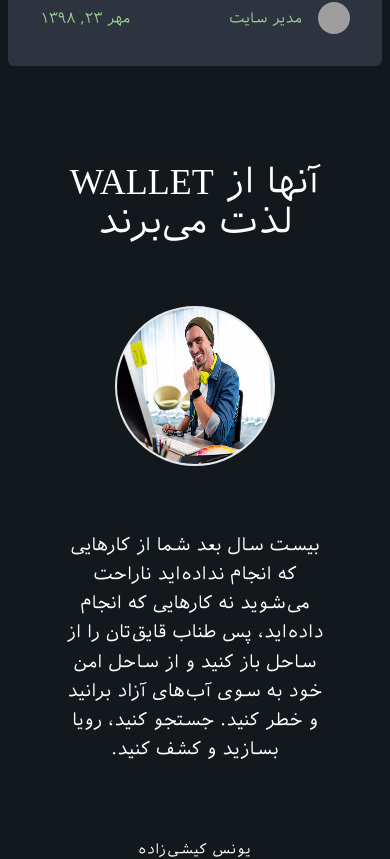
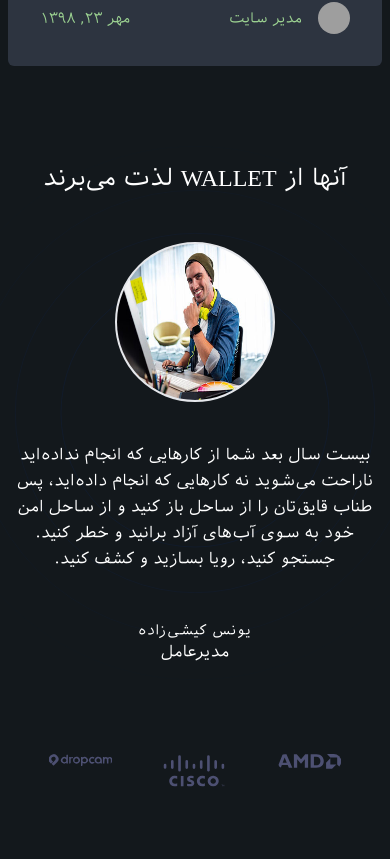
Before and after one commit to Aydin-lip/wallet, a Next.js app: page / in a window 390 px wide. Shown: the part 5367-6226 px from the top of the page. Built offline with nearby package versions, Linux system fonts and the light colour scheme; grey boxes are pictures that could not be loaded.

Commit message:
Set responsive sixth section

```diff
--- a/src/components/home/sixthSection.jsx
+++ b/src/components/home/sixthSection.jsx
@@ -14,27 +14,27 @@ export default function Testimony() {
   return (
     <section className="mt-20">
       <div
-        className="w-3/4 lg-w-1/2 mx-auto lg:mb-0 p-4 text-white flex flex-col items-center"
+        className="w-full min-[400px]:w-3/4 lg-w-1/2 mx-auto lg:mb-0 p-4 text-white flex flex-col items-center"
         style={sectionStyle}
       >
-        <h3 className="text-4xl lg:text-5xl mb-16 text-center">
+        <h3 className="text-2xl min-[400px]:text-4xl lg:text-5xl mb-12 min-[400px]:mb-16 text-center">
           آنها از WALLET لذت می‌برند
         </h3>
-        <div className="h-full flex flex-col md:flex-row text-center md:text-right items-center gap-8">
+        <div className="h-full flex flex-col md:flex-row text-center md:text-right items-center gap-2 min-[400px]:gap-8">
           <Image
             alt="testimonial"
             className="w-40 h-40 mb-8 flex-shrink-0 object-center rounded-full inline-block border-2 border-gray-200 bg-gray-100"
             src={Avatar}
           />
           <div>
-            <p className="leading-relaxed flex-grow text-lg">
+            <p className="leading-relaxed flex-grow min-[400px]:text-lg">
               بیست سال بعد شما از کارهایی که انجام نداده‌اید ناراحت می‌شوید نه
               کارهایی که انجام داده‌اید، پس طناب قایق‌تان را از ساحل باز کنید و
               از ساحل امن خود به سوی آب‌های آزاد برانید و خطر کنید. جستجو کنید،
               رویا بسازید و کشف کنید.
             </p>
             <br />
-            <span className="inline-block h-1 w-10 rounded bg-active-them-dark mt-6 mb-4"></span>
+            <span className="inline-block h-1 w-10 rounded bg-active-them-dark min-[400px]:mt-6 min-[400px]:mb-4"></span>
             <div className="font-medium">
               <h2 className="title-font tracking-wider text-sm">
                 یونس کیشی‌‌زاده
```
